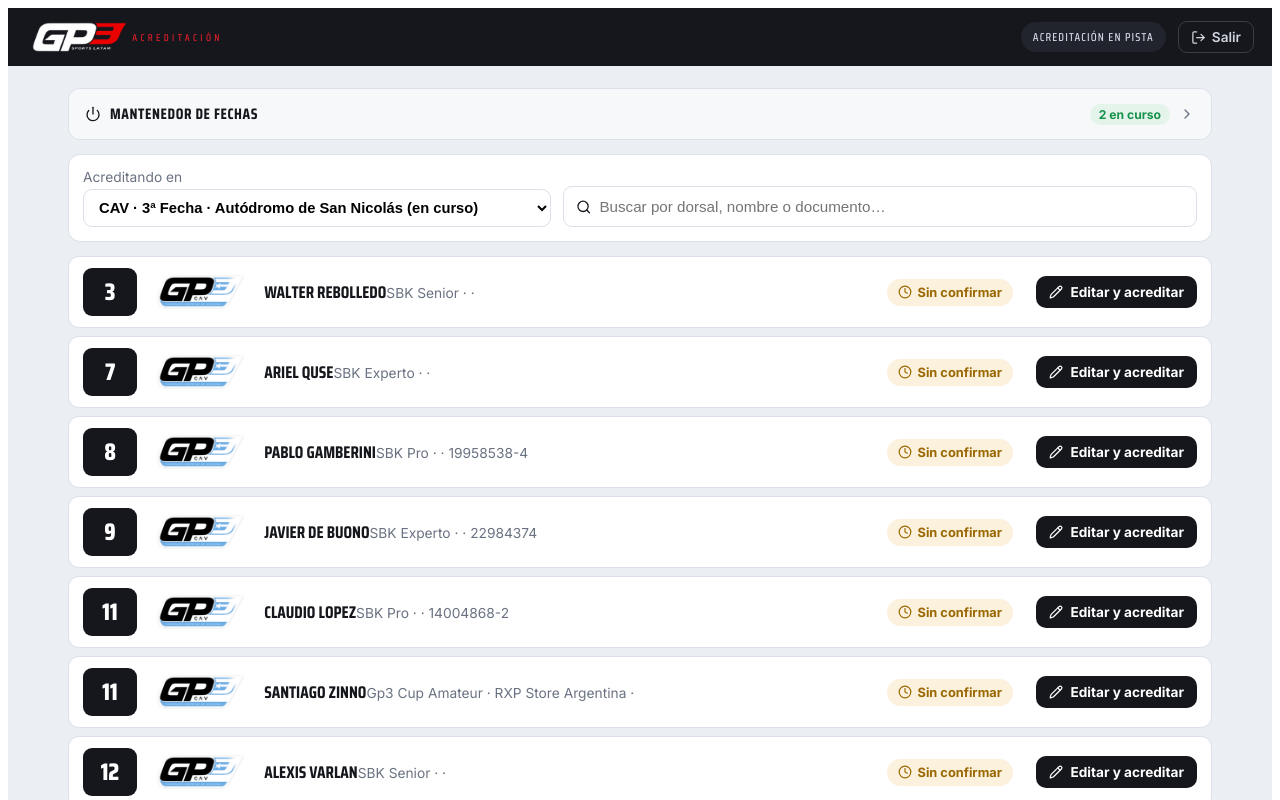
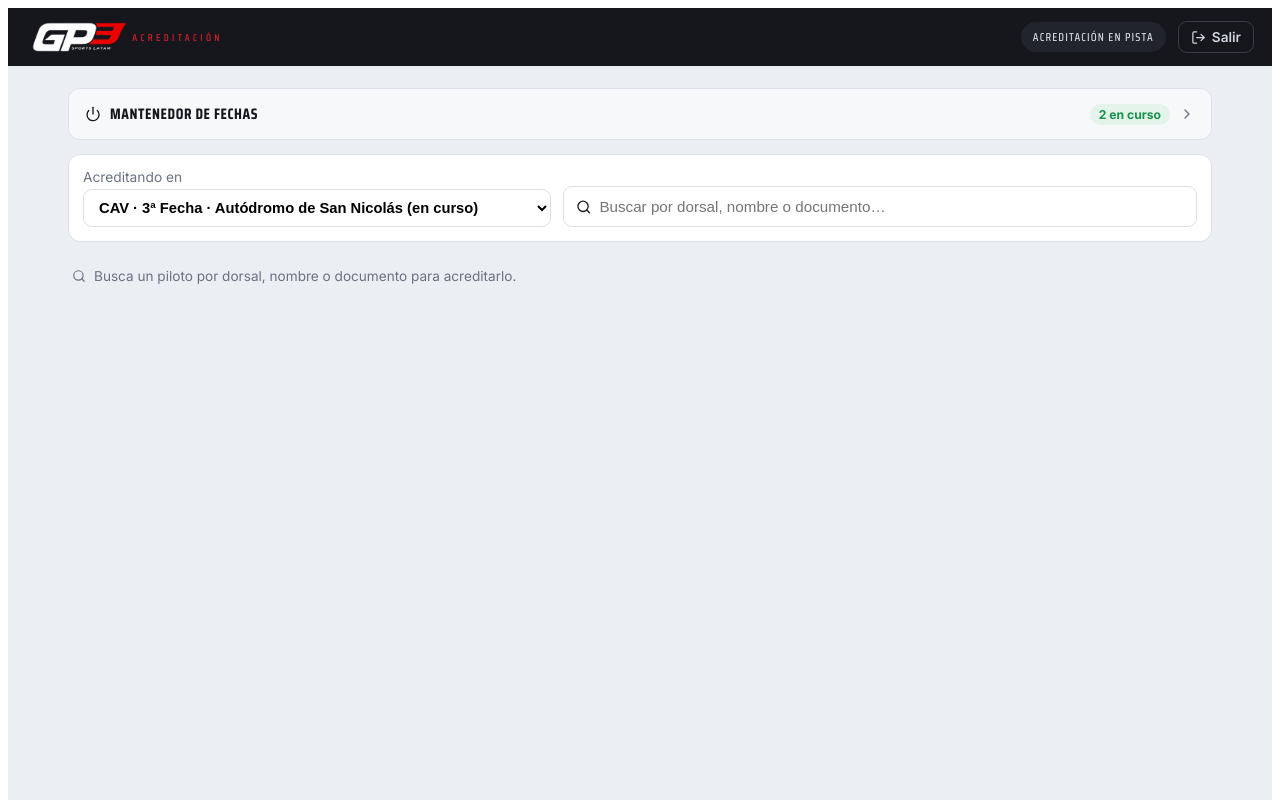
Before and after one commit to cortiz-maker/gp3-acreditacion, a React (Vite) app: page / in a window 1280 px wide. Both pictures are taken after a click on the button 254 px from the left and 484 px from the top of the page. Shown: the top 800 px of the page. Built offline with nearby package versions, Linux system fonts and the light colour scheme; no server answers; the database is empty.

Commit message:
Add files via upload

```diff
--- a/src/App.jsx
+++ b/src/App.jsx
@@ -975,15 +975,16 @@ function AcreditacionFlow({ db, persist }) {
       {nPre > 0 && <div className="info-bar"><ClipboardCheck size={15} /> {nPre} piloto(s) pre-acreditado(s) en esta fecha — emite e imprime su pase para firmar, timbrar y entregar a CAMOD.</div>}
 
       <div className="staff-list">
-        {filtrados.length === 0 && <div className="empty">Sin pilotos para esta búsqueda en {fecha.n}.</div>}
-        {filtrados.map((p) => {
+        {!q.trim() && <div className="hint-row"><Search size={14} /> Busca un piloto por dorsal, nombre o documento para acreditarlo.</div>}
+        {q.trim() && filtrados.length === 0 && <div className="empty">Sin pilotos para “{q}” en {fecha.n}.</div>}
+        {q.trim() && filtrados.map((p) => {
           const a = acrDe(p.id);
           const reportado = p.estadoFicha === "rechazada";
           return (
             <div key={p.id} className={`staff-row ${reportado ? "flagged" : ""}`}>
               <span className="row-dorsal">{p.dorsal}</span>
               <CampLogo campeonato={p.campeonato} size={34} />
-              <div className="row-info"><b>{nombreCompleto(p)}</b><span className="muted small">{p.categoria} · {p.equipo} · {p.dni}</span></div>
+              <div className="row-info"><b>{nombreCompleto(p)}</b><span className="muted small">{p.categoria} · {p.equipo} · {p.dni}</span>{a?.obs && <span className="row-obs"><AlertTriangle size={11} /> {a.obs}</span>}</div>
               <div className="row-state">
                 {a?.estado === "acreditado" ? <span className="state-chip ok"><BadgeCheck size={14} /> {a.folio}</span>
                   : reportado ? <span className="state-chip red"><AlertTriangle size={14} /> Reportó error</span>
@@ -2044,6 +2045,7 @@ select.inp{appearance:auto}
 .search.org{margin-top:14px;flex:none}
 .search input{border:0;outline:0;padding:11px 0;width:100%;font-size:.95rem;background:transparent}
 .staff-list{display:flex;flex-direction:column;gap:8px}
+.row-obs{display:block;margin-top:3px;font-size:.78rem;color:#9A6A00;background:#FFF3B0;border-radius:6px;padding:3px 8px;line-height:1.3}
 .staff-row{display:flex;align-items:center;gap:14px;background:var(--card);border:1px solid var(--line);border-radius:11px;padding:11px 14px}
 .staff-row.flagged{border-color:#F3C2C2;background:#FFFafa}
 .row-dorsal{font-family:var(--disp);font-weight:800;font-size:1.5rem;background:var(--carbon);color:#fff;min-width:54px;height:48px;display:grid;place-items:center;border-radius:9px}
```
